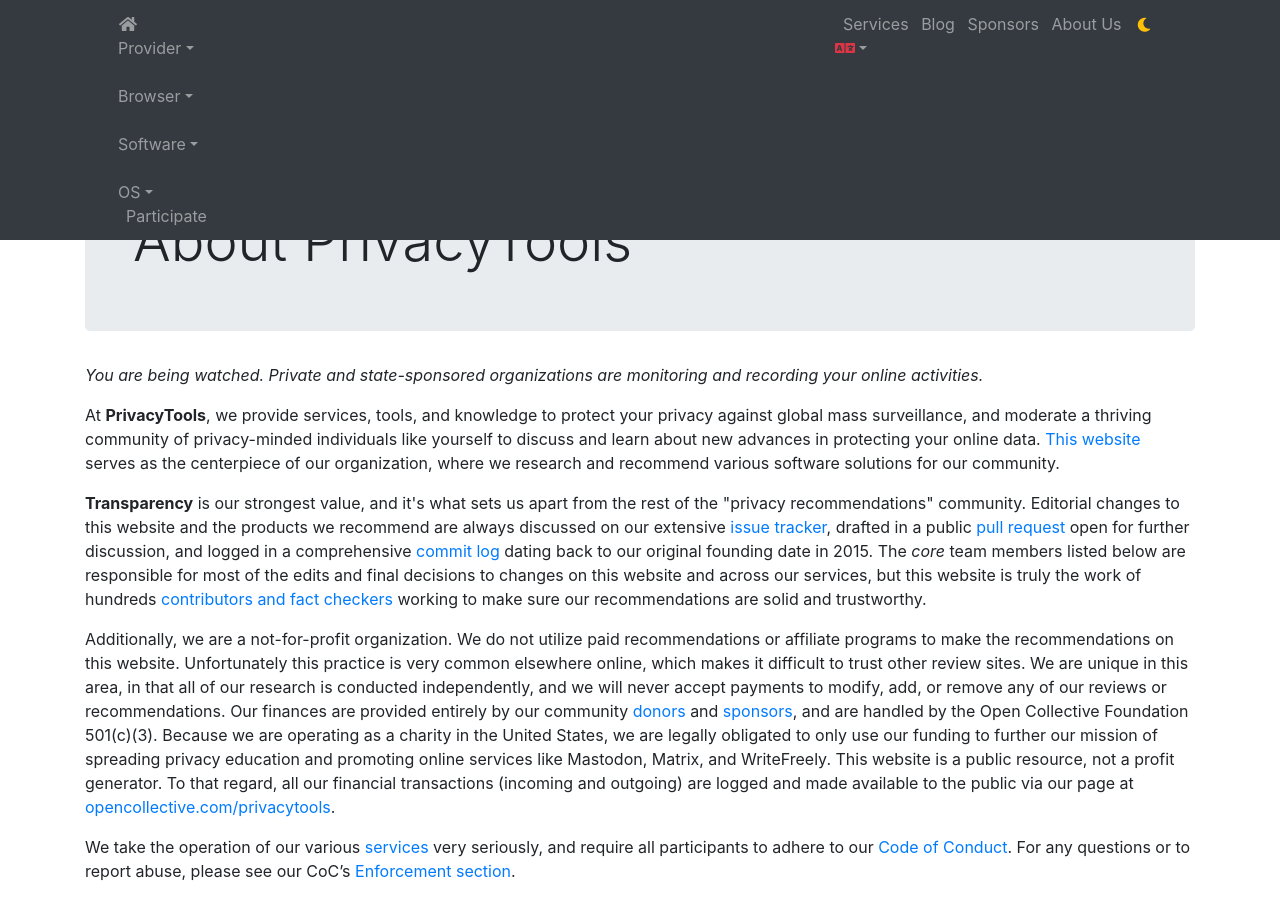
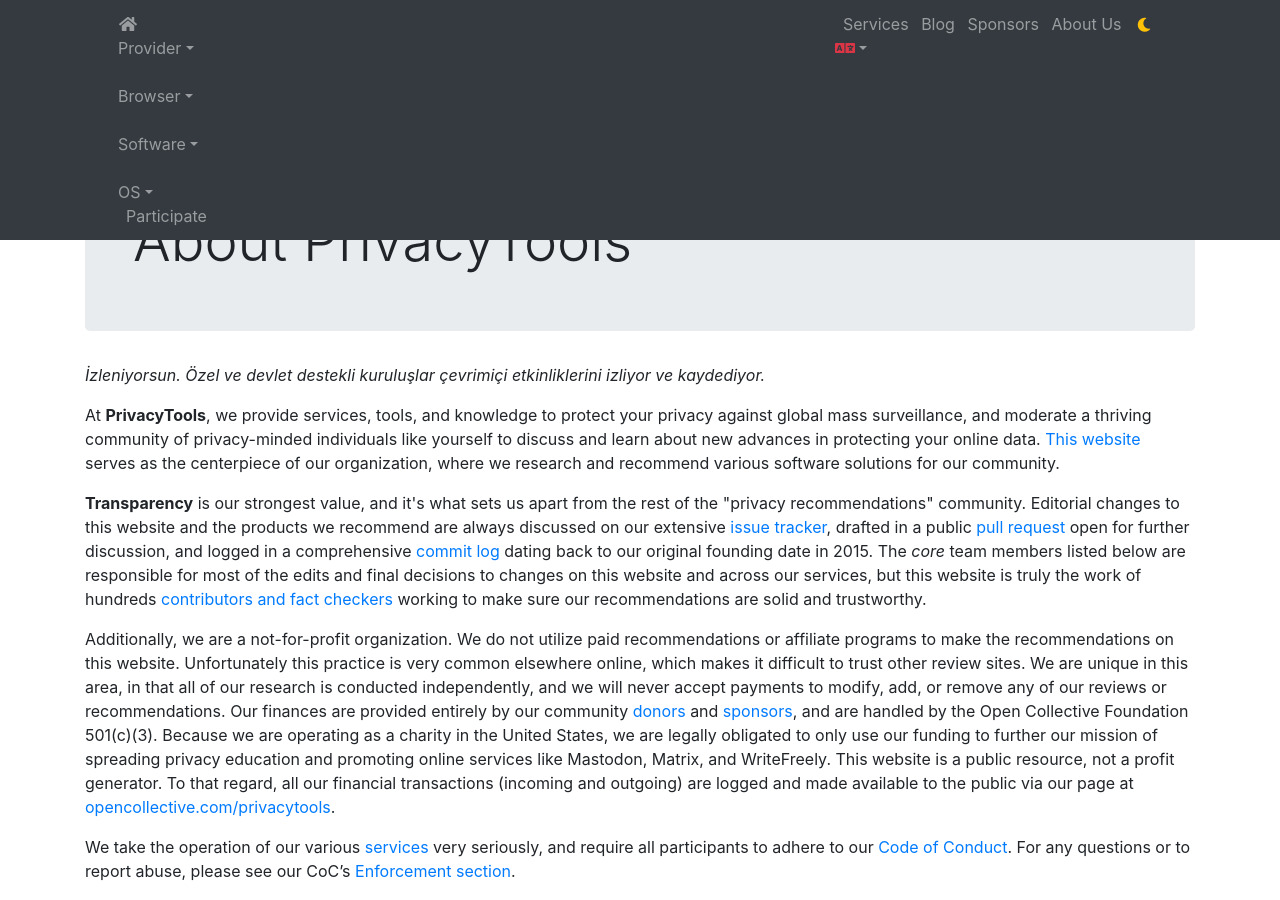
Before and after one commit to gizlen/gizlen.github.io, a Jekyll site: the page built from pages/about/about.html, in a window 1280 px wide and 900 px high. Built offline with Jekyll 4.4.1, drawn with Linux system fonts in a browser that asks for light colours.

Commit message:
test amaçlı edit

```diff
--- a/pages/about/about.html
+++ b/pages/about/about.html
@@ -12,7 +12,7 @@
 <link itemprop="logo" href="{{ site.production_url }}/assets/img/svg/layout/brand/square-transparent.svg">
 <div class="row">
   <div class="col">
-    <p itemprop="description"><em>You are being watched. Private and state-sponsored organizations are monitoring and recording your online activities.</em></p>
+    <p itemprop="description"><em>İzleniyorsun. Özel ve devlet destekli kuruluşlar çevrimiçi etkinliklerini izliyor ve kaydediyor.</em></p>
     <p>At <strong itemprop="name">PrivacyTools</strong>, we provide services, tools, and knowledge to protect your <span itemprop="knowsAbout">privacy</span> against <span itemprop="knowsAbout">global mass surveillance</span>, and moderate a thriving community of privacy-minded individuals like yourself to discuss and learn about new advances in protecting your online data. <a itemprop="url" href="{{ site.production_url }}">This website</a> serves as the centerpiece of our organization, where we research and recommend various software solutions for our community.</p>
     <p><strong>Transparency</strong> is our strongest value, and it's what sets us apart from the rest of the "privacy recommendations" community. Editorial changes to this website and the products we recommend are always discussed on our extensive <a href="https://github.com/privacytools/privacytools.io/issues">issue tracker</a>, drafted in a public <a href="https://github.com/privacytools/privacytools.io/pulls">pull request</a> open for further discussion, and logged in a comprehensive <a href="https://github.com/privacytools/privacytools.io/commits/master">commit log</a> dating back to our original founding date in <span itemprop="foundingDate">2015</span>. The <em>core</em> team members listed below are responsible for most of the edits and final decisions to changes on this website and across our services, but this website is truly the work of hundreds <a href="https://github.com/privacytools/privacytools.io/graphs/contributors">contributors and fact checkers</a> working to make sure our recommendations are solid and trustworthy.</p>
     <p>Additionally, we are a not-for-profit organization. We do not utilize paid recommendations or affiliate programs to make the recommendations on this website. Unfortunately this practice is very common elsewhere online, which makes it difficult to trust other review sites. We are unique in this area, in that all of our research is conducted independently, and we will never accept payments to modify, add, or remove any of our reviews or recommendations. Our finances are provided entirely by our community <a href="https://opencollective.com/privacytools">donors</a> and <a href="/sponsors/">sponsors</a>, and are handled by the Open Collective Foundation 501(c)(3). Because we are operating as a charity in the United States, we are legally obligated to only use our funding to further our mission of spreading privacy education and promoting online services like Mastodon, Matrix, and WriteFreely. This website is a public resource, not a profit generator. To that regard, all our financial transactions (incoming and outgoing) are logged and made available to the public via our page at <a href="https://opencollective.com/privacytools">opencollective.com/privacytools</a>.</p>
```
